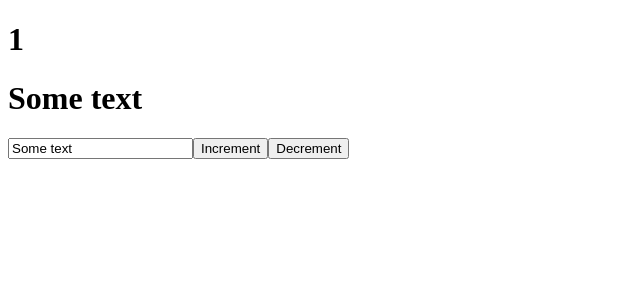
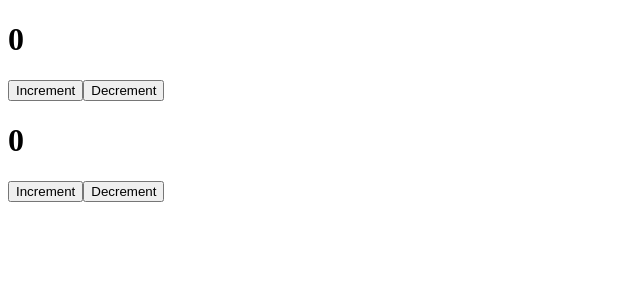
Before and after one commit to chunarevsa/simple-react-app, a React (Create React App) app: page / in a window 1280 px wide. Shown: the top 300 px of the page, without its empty margins (0-640 px from the left). Built offline with nearby package versions, Linux system fonts and the light colour scheme; the HTML template or start-up script is replaced by a standard one.

Commit message:
add Counter

```diff
--- a/src/App.js
+++ b/src/App.js
@@ -1,28 +1,14 @@
 import React, {useState} from 'react';
+import Counter from "./components/Counter";
+import ClassCounter from "./components/ClassCounter";
 
 function App() {
-    const [likes, setLikes] = useState(1)
-
     const [value, setValue] = useState('Some text')
-    function increment() {
-        setLikes(likes + 1)
-    }
-
-    function decrement() {
-        setLikes(likes - 1)
-    }
 
     return (
         <div className="App">
-            <h1>{likes}</h1>
-            <h1>{value}</h1>
-            <input
-                type='text'
-                value={value}
-                onChange={event => setValue(event.target.value)}
-            />
-            <button onClick={increment}>Increment</button>
-            <button onClick={decrement}>Decrement</button>
+            <Counter/>
+            <ClassCounter/>
         </div>
     );
 }
--- /dev/null
+++ b/src/components/ClassCounter.jsx
@@ -0,0 +1,32 @@
+import React from "react";
+
+// Устаревший подход
+class ClassCounter extends React.Component {
+
+    constructor(props) {
+        super(props);
+        this.state = {
+            count: 0
+        }
+        this.increment = this.increment.bind(this);
+        this.decrement = this.decrement.bind(this);
+    }
+
+    increment() {
+        this.setState({count: this.state.count + 1})
+    }
+
+    decrement() {
+        this.setState({count: this.state.count - 1})
+    }
+
+    render() {
+        return (<div>
+            <h1>{this.state.count}</h1>
+            <button onClick={this.increment}>Increment</button>
+            <button onClick={this.decrement}>Decrement</button>
+        </div>)
+    }
+}
+
+export default ClassCounter;
--- /dev/null
+++ b/src/components/Counter.jsx
@@ -0,0 +1,23 @@
+import React, {useState} from 'react';
+
+const Counter = function () {
+    const [count, setCount] = useState(0)
+
+    function increment() {
+        setCount(count + 1)
+    }
+
+    function decrement() {
+        setCount(count - 1)
+    }
+
+    return (
+        <div>
+            <h1>{count}</h1>
+            <button onClick={increment}>Increment</button>
+            <button onClick={decrement}>Decrement</button>
+        </div>
+    );
+};
+
+export default Counter;
```
